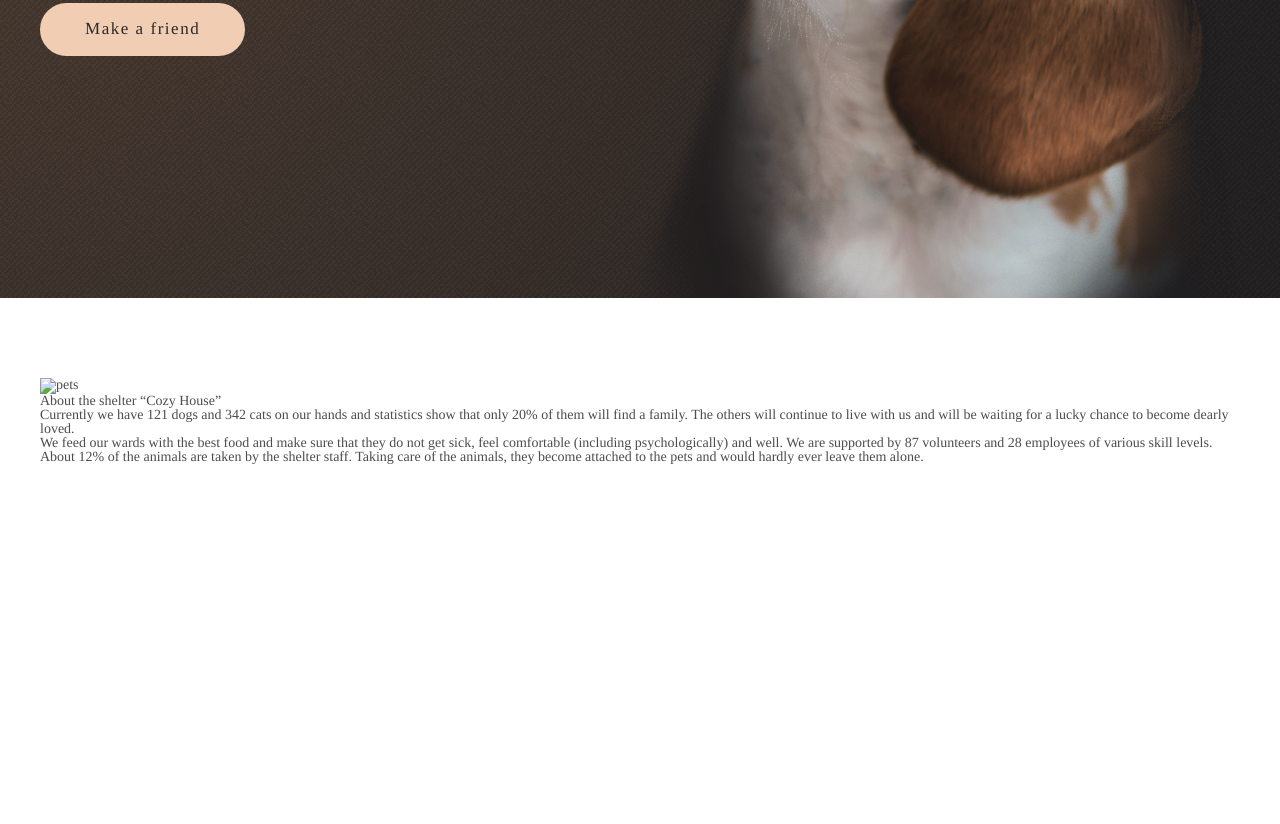
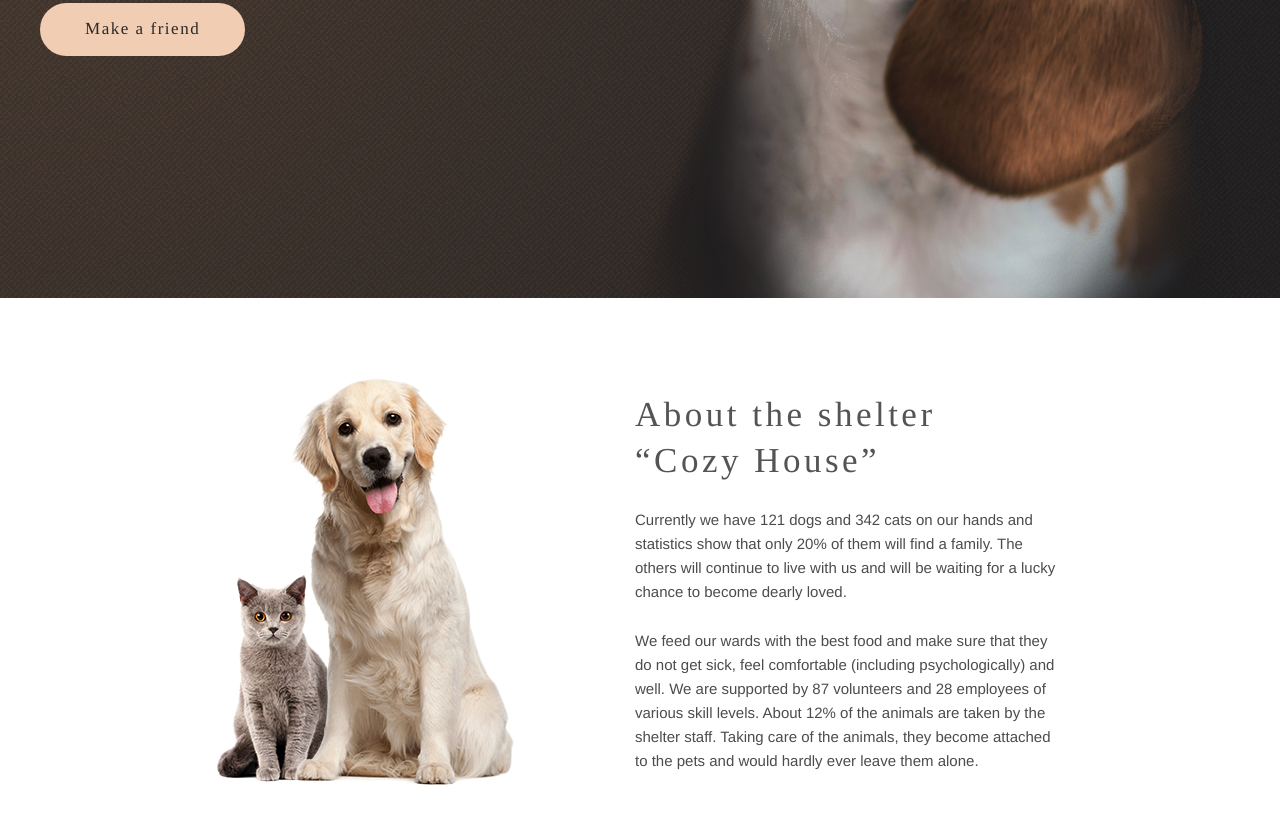
Before and after one commit to ElenaKanash/Shelter, a plain HTML site: page shelter/pages/main/index.html in a window 1280 px wide. Shown: the part 610-1434 px from the top of the page. Drawn offline with nearby package versions, Linux system fonts and the light colour scheme.

Commit message:
feat: add about sectoin

```diff
--- a/shelter/pages/main/index.html
+++ b/shelter/pages/main/index.html
@@ -74,7 +74,7 @@
       <div class="container">
         <div class="about__wrapper">
           <div class="about__img">
-            <img src="" alt="pets">
+            <img src="../../assets/images/about-pets.png" alt="pets">
           </div>
           <div class="about__content">
             <h2 class="section-title about-title">About the shelter “Cozy House”</h2>
--- a/shelter/sass/_about.scss
+++ b/shelter/sass/_about.scss
@@ -5,15 +5,40 @@
   padding-bottom: 100px;
 }
 .about__wrapper {
+  display: flex;
+  justify-content:center;
 
 }
 .about__img {
+  max-width: 300px;
+  height: auto;
+  margin-right: 120px;
+  img {
+    object-fit: cover;
+  }
 }
 .about__content {
+  max-width: 430px;
+  margin-top: 14px;
 }
 .section-title {
+  @extend %fontGeorgia;
+  font-size: 35px;
+  line-height: 130%;
+  letter-spacing: 0.1em;
+  color: $color-dark-l;
+  margin-bottom: 25px;
 }
+
 .about-title {
+  max-width: 370px;
 }
 .about__text {
+  @extend %fontArial;
+  font-size: 15px;
+  line-height: 160%;
+  margin-bottom: 25px;
+  &:last-child {
+    margin-bottom: 0;
+  }
 }
```
Also changed, not shown: shelter/css/style.css.
